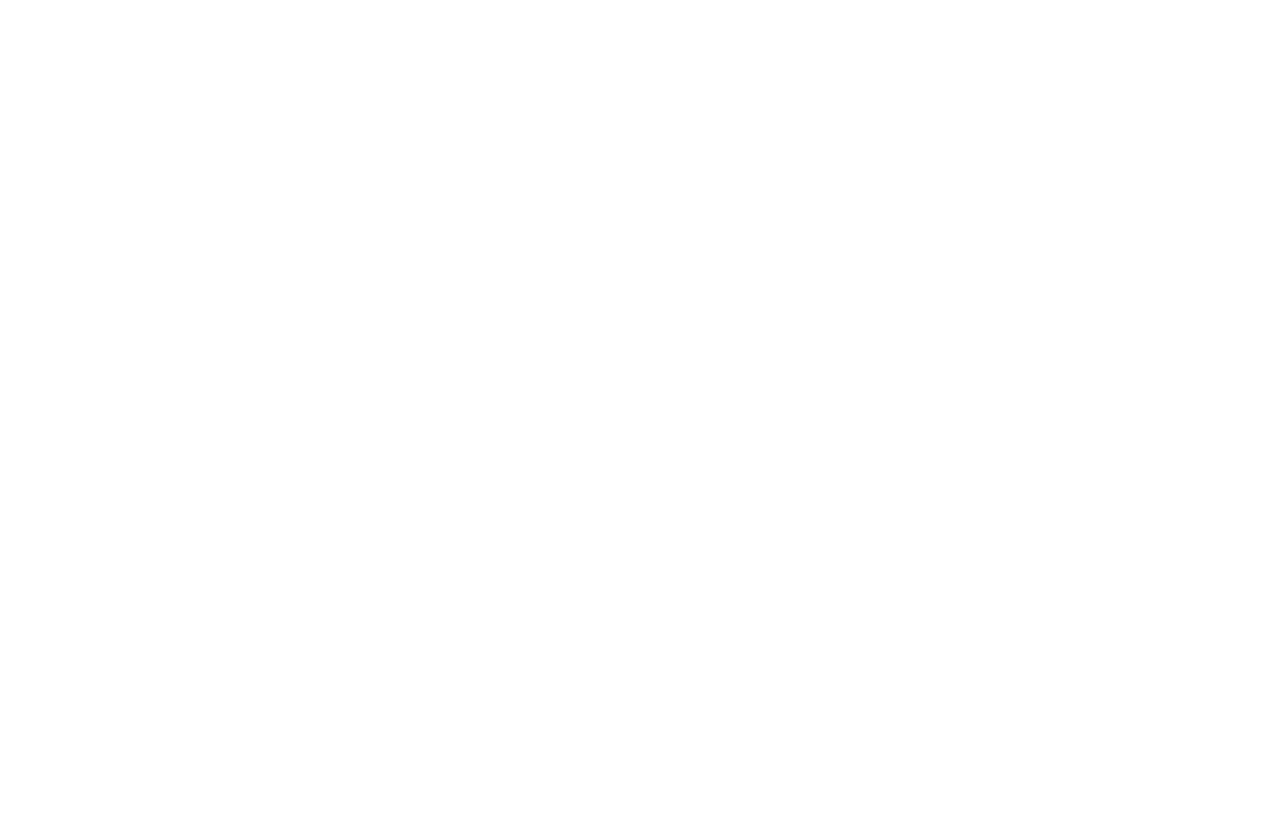
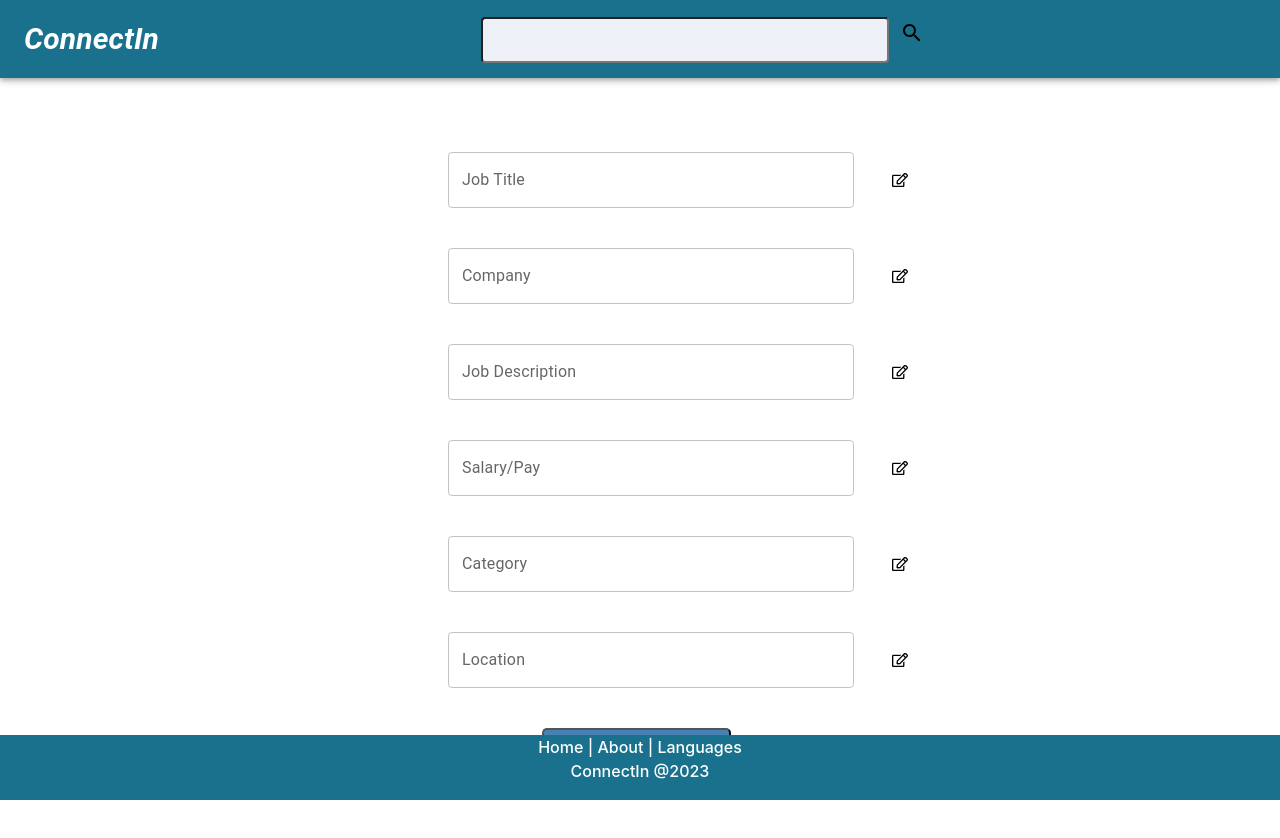
Before and after one commit to imran1289-ah/ConnectIn, a React (Create React App) app in the folder src/client/: page /JobPosting in a window 1280 px wide. Before the commit this address had no page. Shown: the top 838 px of the page. Before the commit the page ends 800 px from the top, so only its background shows below. Built offline with nearby package versions, Linux system fonts and the light colour scheme.

Commit message:
jobPost + backend test

```diff
--- a/src/client/src/App.js
+++ b/src/client/src/App.js
@@ -2,6 +2,7 @@ import Navbar from "./components/Navbar";
 import SignIn from "./components/SignIn";
 import LoginFooter from "./components/LoginFooter";
 import SignupFooter from "./components/SignupFooter";
+import JobPosting from "./components/JobPosting";
 
 import { BrowserRouter, Routes, Route } from "react-router-dom";
 import SignUp from "./components/SignUp";
@@ -28,6 +29,14 @@ function App() {
             element={
               <>
                 <Navbar /> <SignIn /> <LoginFooter />
+              </>
+            }
+          ></Route>
+          <Route
+            path="/JobPosting"
+            element={
+              <>
+                <Navbar /> <JobPosting /> <LoginFooter />
               </>
             }
           ></Route>
--- /dev/null
+++ b/src/client/src/components/JobPosting.jsx
@@ -0,0 +1,96 @@
+import { TextField } from "@mui/material";
+import { margin } from "@mui/system";
+import React, { useState, useEffect } from "react";
+import { FaRegEdit } from "react-icons/fa";
+import "../css/JobPosting.css";
+import axios from "axios";
+
+const JobPosting = () => {
+  return (
+    <div className="Jobpostingform">
+      <div className="title">
+        <TextField id="job_title" label="Job Title" variant="outlined" />
+        <FaRegEdit />
+      </div>
+      <br />
+      <br />
+      <div className="company">
+        <TextField id="company_name" label="Company" variant="outlined" />
+        <FaRegEdit />
+      </div>
+      <br />
+      <br />
+      <div className="description">
+        <TextField
+          id="job_description"
+          label="Job Description"
+          placeholder="Placeholder"
+          multiline
+          variant="outlined"
+        />
+        <FaRegEdit />
+      </div>
+      <br />
+      <br />
+      <div className="salary">
+        <TextField id="salary" label="Salary/Pay" variant="outlined" />
+        <FaRegEdit />
+      </div>
+      <br />
+      <br />
+      <div className="category">
+        <TextField id="category" label="Category" variant="outlined" />
+        <FaRegEdit />
+      </div>
+      <br />
+      <br />
+      <div className="location">
+        <TextField
+          id="location"
+          label="Location"
+          placeholder="Placeholder"
+          multiline
+          variant="outlined"
+        />
+        <FaRegEdit />
+      </div>
+      <br />
+      <br />
+      <button className="button" onClick={() => createJob()}>
+        Post/Save
+      </button>
+    </div>
+  );
+};
+
+export default JobPosting;
+
+const createJob = async () => {
+  try {
+    const jobData = {
+      job_id: Math.floor(Math.random() * 1000000), // generate a random job_id for testing
+      title: document.getElementById("job_title").value,
+      company: document.getElementById("company_name").value,
+      description: document.getElementById("job_description").value,
+      salary: document.getElementById("salary").value,
+      category: document.getElementById("category").value,
+      location: document.getElementById("location").value,
+    };
+    const response = await axios.post(
+      `http://localhost:9000/jobs/create`,
+      jobData
+    );
+    console.log(response.data);
+  } catch (error) {
+    console.log(error);
+  }
+};
+
+const getJobs = async () => {
+  try {
+    const response = await axios.get("/jobs");
+    console.log(response.data);
+  } catch (error) {
+    console.log(error);
+  }
+};
--- /dev/null
+++ b/src/client/src/css/JobPosting.css
@@ -0,0 +1,105 @@
+.Jobpostingform {
+  padding: 10px;
+  display: grid;
+  align-items: center;
+  justify-content: center;
+  margin-top: 5%;
+  scroll-behavior: smooth;
+  overflow-y: scroll;
+  margin-bottom: 80px;
+}
+
+.title {
+  align-items: center;
+  display: flex;
+  justify-content: space-around;
+  margin: 0px auto;
+  margin-left: 0%;
+  margin-right: -18%;
+}
+
+.description {
+  align-items: center;
+  display: flex;
+  justify-content: space-around;
+  margin: 0px auto;
+  margin-left: 0%;
+  margin-right: -18%;
+}
+
+.salary {
+  align-items: center;
+  display: flex;
+  justify-content: space-around;
+  margin: 0px auto;
+  margin-left: 0%;
+  margin-right: -18%;
+}
+
+.company {
+  align-items: center;
+  display: flex;
+  justify-content: space-around;
+  margin: 0px auto;
+  margin-left: 0%;
+  margin-right: -18%;
+}
+
+.category {
+  align-items: center;
+  display: flex;
+  justify-content: space-around;
+  margin: 0px auto;
+  margin-left: 0%;
+  margin-right: -18%;
+}
+
+.location {
+  align-items: center;
+  display: flex;
+  justify-content: space-around;
+  margin: 0px auto;
+  margin-left: 0%;
+  margin-right: -18%;
+}
+
+.button {
+  color: #ffffff;
+  background-color: #19718d;
+  display: flex;
+  justify-content: center;
+  width: 5cm;
+  margin-left: 3cm;
+}
+
+#job_title {
+  width: 10cm;
+  max-width: none;
+}
+
+#job_description {
+  width: 10cm;
+  max-width: none;
+  height: 10cm;
+  max-height: none;
+}
+
+#salary {
+  width: 10cm;
+  max-width: none;
+}
+
+#category {
+  width: 10cm;
+  max-width: none;
+}
+
+#location {
+  width: 10cm;
+  max-width: none;
+}
+
+#company_name {
+  width: 10cm;
+  max-width: none;
+}
--- a/src/server/models/Job.js
+++ b/src/server/models/Job.js
@@ -3,7 +3,6 @@ const mongoose = require("mongoose");
 const jobsSchema = new mongoose.Schema({
   job_id: {
     type: Number,
-        required: true,
   },
   description: {
     type: String,
@@ -13,14 +12,12 @@ const jobsSchema = new mongoose.Schema({
   },
   company: {
     type: String,
-        required: true,
   },
   category: {
     type: String,
   },
   title: {
     type: String,
-        required: true,
   },
   location: {
     type: String,
--- a/src/server/package.json
+++ b/src/server/package.json
@@ -18,7 +18,8 @@
     "express": "^4.18.2",
     "express-async-handler": "^1.2.0",
     "express-session": "^1.17.3",
-    "mongoose": "^6.8.3"
+    "mongoose": "^6.8.3",
+    "multer": "^1.4.5-lts.1"
   },
   "devDependencies": {
     "@types/jest": "^29.4.0",
```
Also changed, not shown: src/server/controllers/Jobscontroller.js (added, +34 -0 lines), src/server/routes/jobsRoutes.js (added, +12 -0 lines), 2 other files (tests, documents, lock files or other folders). Lines whose indentation alone changed are shown as unchanged.
